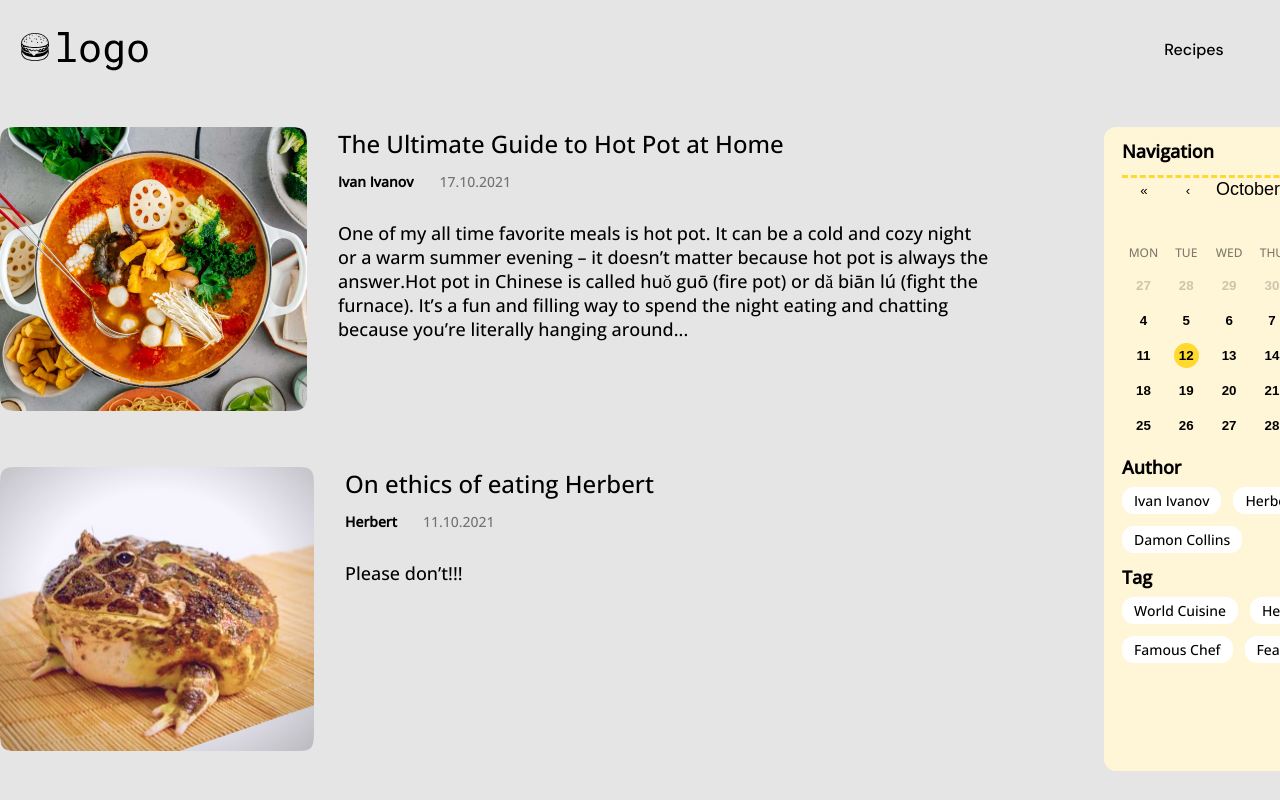
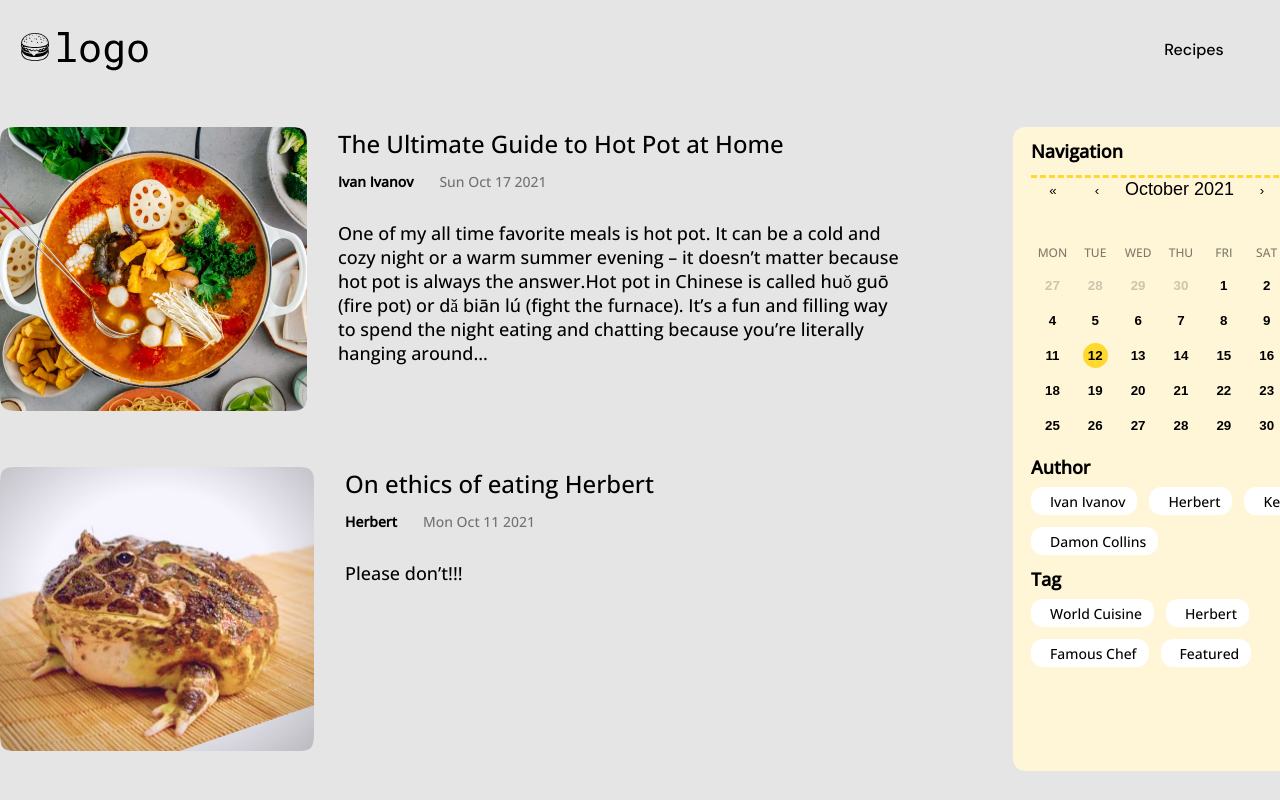
Before and after one commit to georgessich/recipes-app, a React (Create React App) app: page /recipeapp/blog in a window 1280 px wide. Shown: the top 800 px of the page. Built offline with nearby package versions, Linux system fonts and the light colour scheme.

Commit message:
fixing blog filters

```diff
--- a/package.json
+++ b/package.json
@@ -6,6 +6,7 @@
     "@testing-library/jest-dom": "^5.14.1",
     "@testing-library/react": "^11.2.7",
     "@testing-library/user-event": "^12.8.3",
+    "dayjs": "^1.10.7",
     "react": "^17.0.2",
     "react-calendar": "^3.4.0",
     "react-dom": "^17.0.2",
--- a/src/Pages/Blog/Blog.js
+++ b/src/Pages/Blog/Blog.js
@@ -1,18 +1,17 @@
+import { useState, useEffect } from 'react';
 import photo1 from "../../images/1.png";
 import photo2 from "../../images/2.png";
 import photo3 from "../../images/3.png";
 import photo4 from "../../images/4.png";
 import classes from "./Blog.module.css";
 import BlogNavigation from './BlogNavigation';
-
-const Blog = () => {
 const posts = [
   {
     id: 1,
     title: "The Ultimate Guide to Hot Pot at Home",
     img: photo1,
     author: "Ivan Ivanov",
-      date: "17.10.2021",
+    date: new Date(2021, 9, 17, 15, 45, 12),
     postPreview:
       "One of my all time favorite meals is hot pot. It can be a cold and cozy night or a warm summer evening – it doesn’t matter because hot pot is always the answer.Hot pot in Chinese is called huǒ guō (fire pot) or dǎ biān lú (fight the furnace). It’s a fun and filling way to spend the night eating and chatting because you’re literally hanging around...",
       tag: "World Cuisine"
@@ -22,7 +21,7 @@ const Blog = () => {
     title: "On ethics of eating Herbert",
     img: photo2,
     author: "Herbert",
-      date: "11.10.2021",
+    date: new Date(2021, 9, 11, 16, 34, 28),
     postPreview: "Please don’t!!!",
     tag: "Herbert"
   },
@@ -31,7 +30,7 @@ const Blog = () => {
     title: "Gordon Ramsay Restaurant List, His Life and Work",
     img: photo3,
     author: "Kellie Black",
-      date: "03.10.2021",
+    date: new Date(2021, 9, 3, 18, 53, 7),
     postPreview:
       "Chef Gordon Ramsay is larger than life. People might find him either intolerable or entertaining, especially for his short temper and extensive use of the F* word. The fact is, unless you've been living under a rock, you know who we're talking about, the single most famous Scottish Chef on the planet. Chef Ramsay appears on a wide variety of TV shows, he... ",
       tag: 'Famous Chef'
@@ -41,13 +40,41 @@ const Blog = () => {
     title: "Tiktok Salmon Rice Bowl",
     img: photo4,
     author: "Damon Collins",
-      date: "03.10.2021",
+    date: new Date(2021, 8, 29, 15, 45, 12),
     postPreview:
       "Flaky salmon, fluffy rice, soy sauce, kewpie mayo, sriracha, avocado, kimchi, and seaweed come together in the perfect Tiktok salmon rice bowl. There’s a viral Tiktok going around of Emily Mariko making a salmon rice bowl. It’s the latest in a long line of viral Tiktok trends: dalgona coffee, cloud bread, baked feta pasta, Tiktok ramen, and now, the Tiktok salmon rice bowl",
       tag: "Featured"
   },
 ];
+const Blog = () => {
+    const [authorsChoice, setAuthorsChoice] = useState("");
+    const [tagsChoice, setTagsChoice] = useState("");
+    const [filterPosts, setFilterPosts] = useState(posts);
+    const [date, setDate] = useState([]);
 
+useEffect(() => {
+  if (authorsChoice.length === 0 && tagsChoice === 0) {
+    setFilterPosts(posts);
+  }
+   if (authorsChoice.length > 0) {
+    const authorFilter = posts.filter(post => post.author === authorsChoice);
+    setFilterPosts(authorFilter);
+    setAuthorsChoice("");
+  }
+  if (tagsChoice.length > 0) {
+    const tagsFilter = posts.filter(post => post.tag === tagsChoice);
+    setFilterPosts(tagsFilter);
+    setTagsChoice("");
+  }
+  if(date[0] > 0 || date[1] > 0){
+    const dateFilter = posts.filter(post => date[0] > post.date || post.date < date[1] )
+    console.log(date);
+    console.log(dateFilter);
+    setFilterPosts(dateFilter);
+    setDate([]);
+  }
+
+}, [authorsChoice, tagsChoice, date])
   const authors = [];
   const tags = [];
   for(const key in posts ) {
@@ -58,11 +85,11 @@ const Blog = () => {
           tag: posts[key].tag
       })
   }
+  const BlogPost = () => {
+
 
     return (
-    <section className={classes.posts}>
-      <div>
-        {posts.map((post) => (
+      filterPosts.map((post) => (
         <div className={classes.post} key={post.id}>
           <img
             className={classes.post__img}
@@ -73,15 +100,21 @@ const Blog = () => {
             <span className={classes.post__title}>{post.title}</span>
             <div className={classes.post__data}>
               <span className={classes.post__author}>{post.author}</span>
-                <span className={classes.post__date}>{post.date}</span>
+              <span className={classes.post__date}>{post.date.toDateString()}</span>
             </div>
 
             <p className={classes.post__preview}>{post.postPreview}</p>
           </div>
         </div>
-        ))}
+      ))
+    )
+  }
+  return (
+    <section className={classes.posts}>
+      <div>
+        <BlogPost />
       </div>
-      <BlogNavigation tags={tags} authors={authors} />
+      <BlogNavigation date={date} setDate={setDate} authorsChoice={authorsChoice} setAuthorsChoice={setAuthorsChoice} tagsChoice={tagsChoice} setTagsChoice={setTagsChoice} tags={tags} authors={authors} />
     </section>
   );
 };
--- a/src/Pages/Blog/Blog.module.css
+++ b/src/Pages/Blog/Blog.module.css
@@ -8,6 +8,7 @@
     display: flex;
     gap:31px;
     margin-bottom: 56px;
+    width: 900px;
 }
 
 .post__title {
--- a/src/Pages/Blog/BlogNavigation.js
+++ b/src/Pages/Blog/BlogNavigation.js
@@ -5,20 +5,29 @@ const BlogNavigation = (props) => {
   return (
     <div className={classes.blog_navigation}>
       <span className={classes["blog_navigation-title"]}>Navigation</span>
-      <Calendar locale="en" />
+      <Calendar locale="en" allowPartialRange={true} selectRange={true} returnValue="range" onChange={(value, event) => props.setDate(value)
+}/>
       <div className={classes['blog_navigation-filters']}>
         <span className={classes["blog_navigation-tagtitle"]}>Author</span>
         <div className={classes['blog_navigation-tags']}>
-          {props.authors.map((author) => (
-            <div className={classes['blog_navigation-tag']}>{author.author}</div>
+          {props.authors.map((author, i) => (
+            <div className={classes['blog_navigation-tag']}>
+            <input type="radio" onChange={(e) => props.setAuthorsChoice(e.target.value)} value={author.author} name="author" id={`author-${i}`}/>
+            <label htmlFor={`author-${i}`}>{author.author}</label>
+            </div>
+
           ))}
         </div>
       </div>
       <div className={classes['blog_navigation-filters']}>
         <span className={classes["blog_navigation-tagtitle"]}>Tag</span>
         <div className={classes['blog_navigation-tags']}>
-          {props.tags.map((tag) => (
-            <div className={classes['blog_navigation-tag']}>{tag.tag}</div>
+        {props.tags.map((tag, i) => (
+            <div className={classes['blog_navigation-tag']}>
+            <input type="radio" onChange={(e) => props.setTagsChoice(e.target.value)} value={tag.tag} name="tag" id={`tag-${i}`}/>
+            <label htmlFor={`tag-${i}`}>{tag.tag}</label>
+            </div>
+
           ))}
         </div>
       </div>
--- a/src/Pages/Blog/BlogNavigation.module.css
+++ b/src/Pages/Blog/BlogNavigation.module.css
@@ -37,5 +37,13 @@
     background-color: #ffffff;
     border-radius: 12px;
     font-size: 14px;
+}
+
+.blog_navigation-tag input {
+    opacity: 0;
+}
+
+.blog_navigation-tag label {
+    margin-left: -14px;
     cursor: pointer;
 }
```
Also changed, not shown: 1 other file (tests, documents, lock files or other folders). Lines whose indentation alone changed are shown as unchanged.
